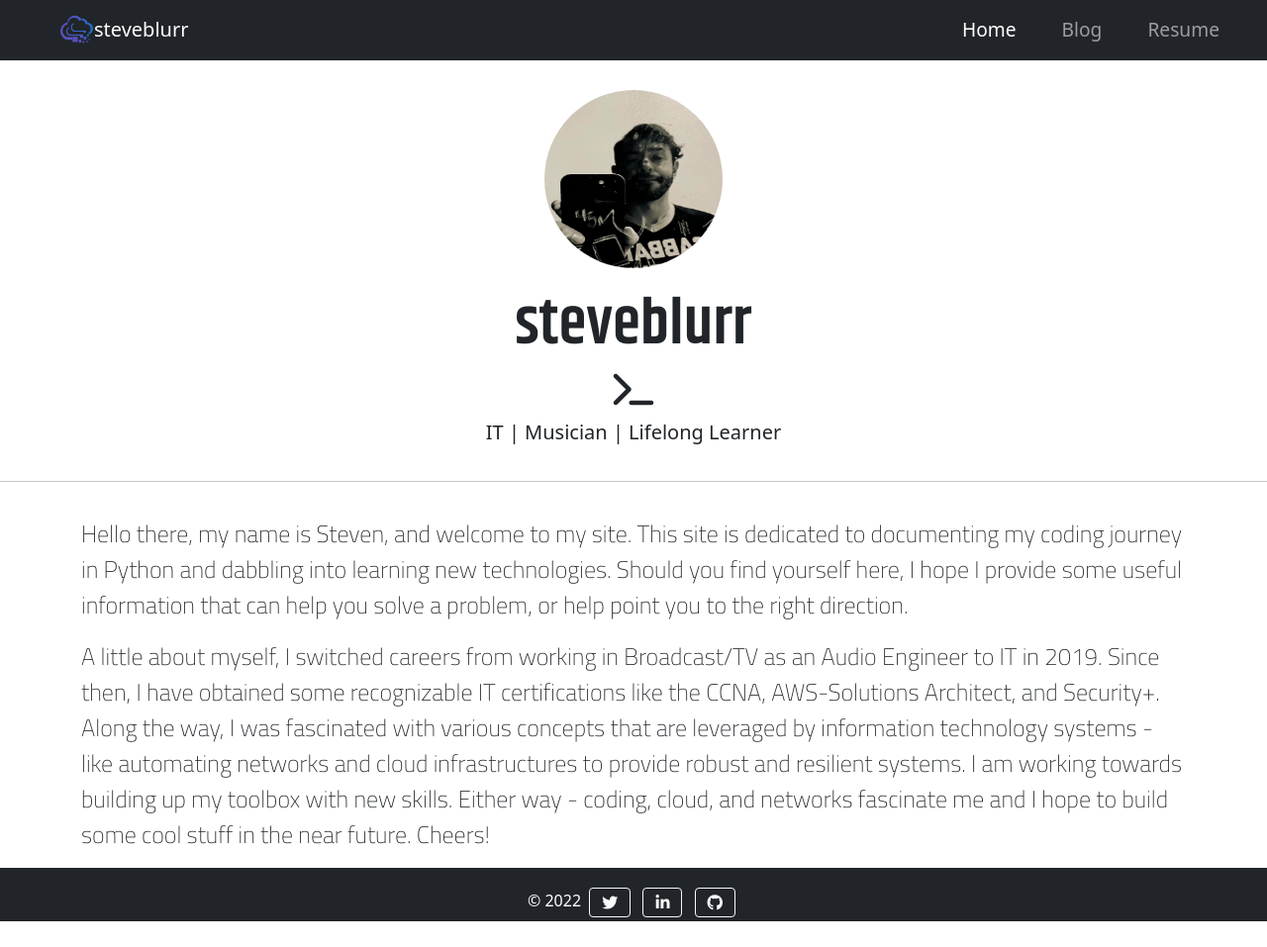
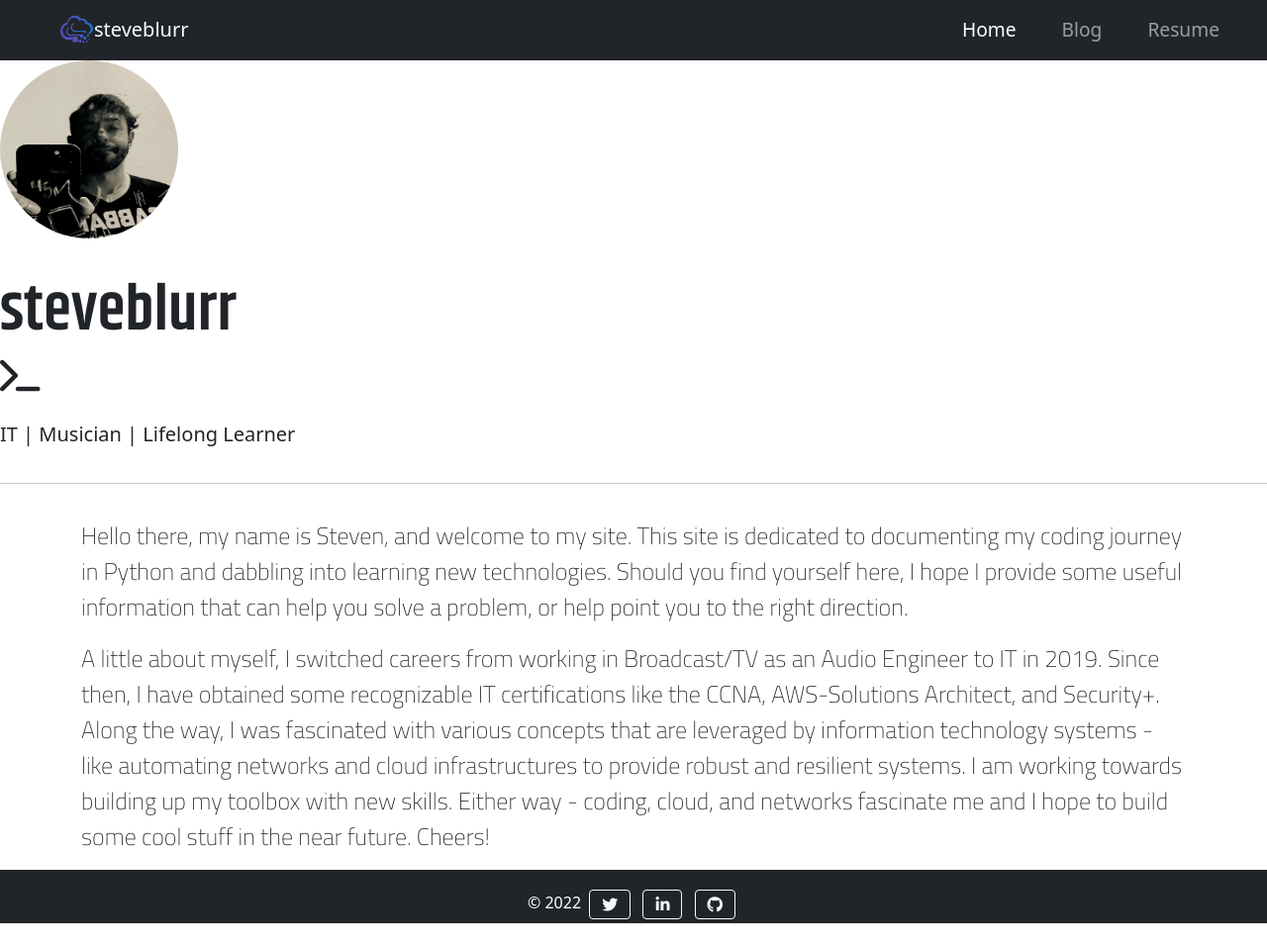
Before and after one commit to steveblurr/spazztictreeprotocol.com, a Jekyll site: the page built from index.markdown, in a window 1280 px wide. Shown: the whole page at 99% size. Built offline with Jekyll 4.4.1, drawn with Linux system fonts in a browser that asks for light colours; nearby versions of some CDN libraries; some web fonts are replaced.

Commit message:
update. again index

```diff
--- a/index.markdown
+++ b/index.markdown
@@ -8,17 +8,14 @@ permalink: /
 
 ---
 
-<div class="main-div jumbotron">
-      <img class="index-image" src="images/steve-bio-pic.png">
-      <h1 class="index-name display-3">steveblurr</h1> <i class='fas fa-terminal' style='font-size:36px'></i>
-      <p class="index-title lead">IT | Musician | Lifelong Learner</p>
-      <hr class="index-hr my-4">
 
-      <div class="intro-div container-md container-sm">
+<img class="index-image" src="images/steve-bio-pic.png">
+<h1 class="index-name display-3">steveblurr</h1> <i class='fas fa-terminal' style='font-size:36px'></i>
+<p class="index-title lead">IT | Musician | Lifelong Learner</p>
+<hr class="index-hr my-4">
+
+<div class="intro-div container-md container-sm">
 
         <p class="index-intro"> Hello there, my name is Steven, and welcome to my site. This site is dedicated to documenting my coding journey in Python and dabbling into learning new technologies. Should you find yourself here, I hope I provide some useful information that can help you solve a problem, or help point you to the right direction.</p>
         <p class="index-intro">A little about myself, I switched careers from working in Broadcast/TV as an Audio Engineer to IT in 2019. Since then, I have obtained some recognizable IT certifications like the CCNA, AWS-Solutions Architect, and Security+. Along the way, I was fascinated with various concepts that are leveraged by information technology systems - like automating networks and cloud infrastructures to provide robust and resilient systems. I am working towards building up my toolbox with new skills. Either way - coding, cloud, and networks fascinate me and I hope to build some cool stuff in the near future. Cheers! </p>
-      </div>
-
-
-</div>
+ </div>
```
